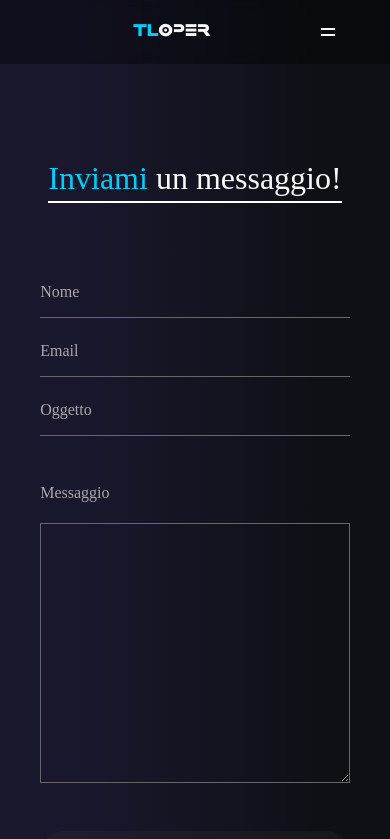
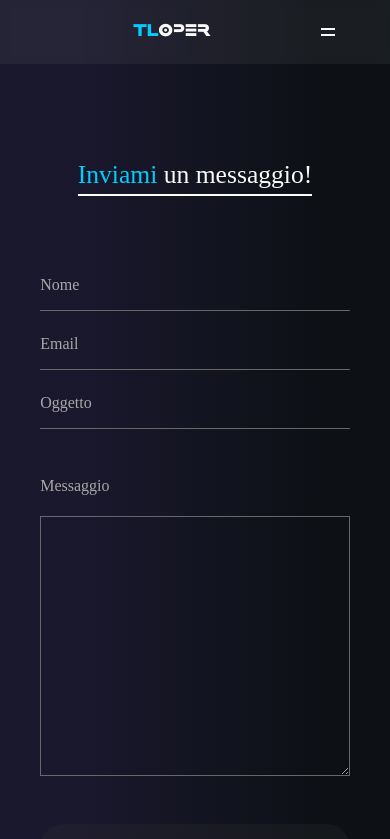
Before and after one commit to AloisiMatteo/AloisiMatteo, an Angular app: page /contatti in a window 390 px wide. Shown: the top 839 px of the page. Built offline with nearby package versions, Linux system fonts and the light colour scheme; a web font is replaced by a local one.

Commit message:
Some issues and styles fixed

```diff
--- a/src/app/contact-header/contact-header.component.scss
+++ b/src/app/contact-header/contact-header.component.scss
@@ -268,7 +268,20 @@
   }
 
 }
+@media screen and (max-width: 400px) {
+  .contact-header-container {
 
+    &__wrapper {
+
+      &--up {
+        h2.title {
+          font-size: 1.6rem;
+        }
+      }
+    }
+  }
+
+}
 
 
 // Script classes
--- a/src/app/header/header.component.scss
+++ b/src/app/header/header.component.scss
@@ -117,10 +117,17 @@
       align-items: center;
       order: 2;
 
+      &__titolo {
+        width: 100%;
+      }
+      &__descrizione {
+        width: 100%;
+        text-align: start;
+      }
+
       &__features {
-        text-align: left;
         width: 100%;
-        align-items: center;
+        align-items: start;
 
         .item:hover {
           opacity: 0.6;
--- a/src/app/navbar/navbar.component.scss
+++ b/src/app/navbar/navbar.component.scss
@@ -49,7 +49,6 @@
       height: 100%;
       transition: 0.3s ease 0s;
       color: var(--navbar-text-color);
-      fill:var(--navbar-svg-fill);
 
       p:hover {
         cursor: pointer;
--- a/src/assets/colors/colors.css
+++ b/src/assets/colors/colors.css
@@ -24,7 +24,7 @@
 }
 
 [data-theme = "dark"] {
-  --navbar-background-color: rgb(0 0 0 / 35%);
+  --navbar-background-color: rgb(139 139 139 / 11%);
   --navbar-text-color: #f9f9f9;
   --navbar-svg-fill: #f9f9f9;
   --regular-button-color: white;
```
